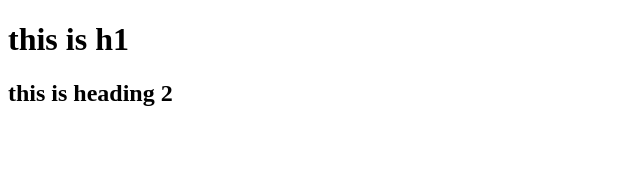
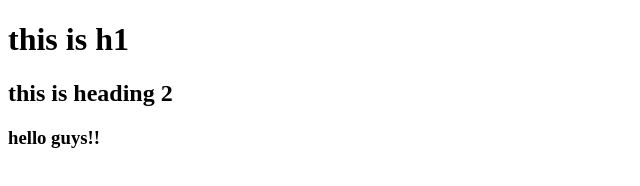
Before and after one commit to Ayushwuntkal01/gitpractise, a plain HTML site: page index.html in a window 1280 px wide. Shown: the whole page, without its empty margins (0-640 px from the left). Drawn offline with Linux system fonts and the light colour scheme.

Commit message:
added h3 in index.html

```diff
--- a/index.html
+++ b/index.html
@@ -8,5 +8,6 @@
 <body>
     <h1>this is h1</h1>
     <h2> this is heading 2</h2>
+    <h3>hello guys!!</h3>
 </body>
 </html>
```
